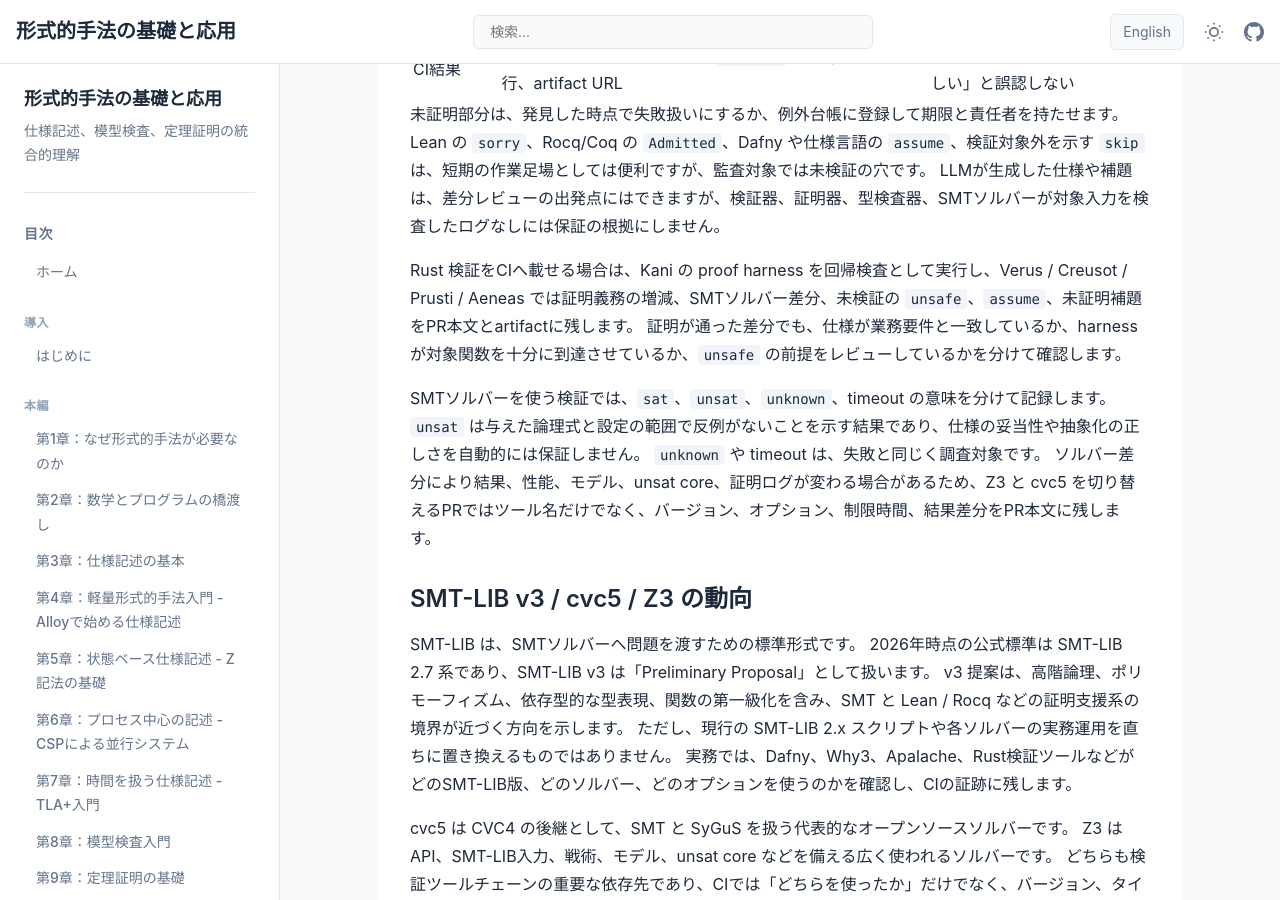
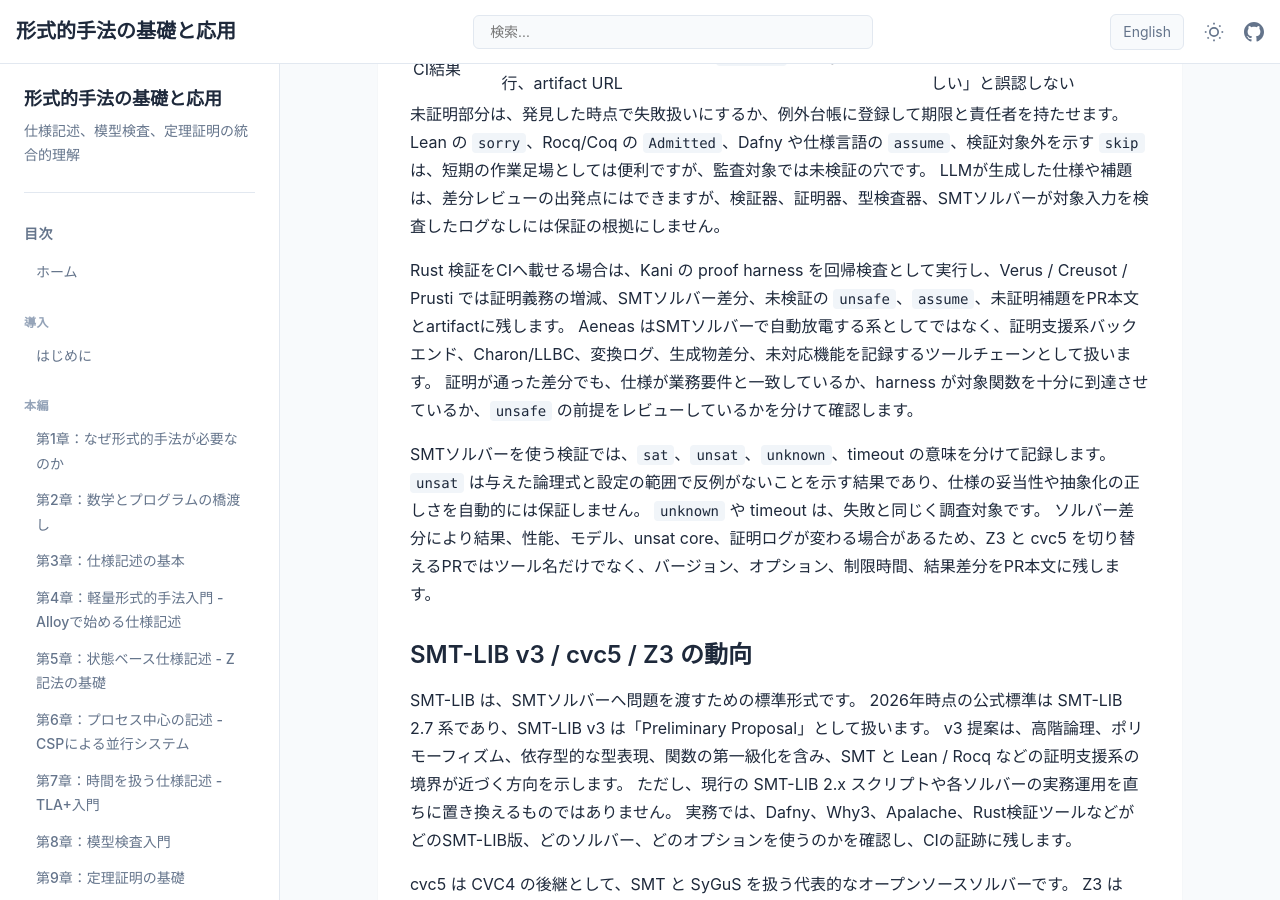
Before and after one commit to itdojp/formal-methods-book, a Jekyll site: the page built from docs/chapters/chapter12/index.md, in a window 1280 px wide and 900 px high, scrolled down 14781 px. Built offline with Jekyll 4.4.1, drawn with Linux system fonts in a browser that asks for light colours.

Commit message:
docs: clarify Aeneas CI evidence scope

```diff
--- a/docs/chapters/chapter12/index.md
+++ b/docs/chapters/chapter12/index.md
@@ -484,7 +484,8 @@ CIが保証するのは、指定した仕様、設定、ツール、バージョ
 Lean の `sorry`、Rocq/Coq の `Admitted`、Dafny や仕様言語の `assume`、検証対象外を示す `skip` は、短期の作業足場としては便利ですが、監査対象では未検証の穴です。
 LLMが生成した仕様や補題は、差分レビューの出発点にはできますが、検証器、証明器、型検査器、SMTソルバーが対象入力を検査したログなしには保証の根拠にしません。
 
-Rust 検証をCIへ載せる場合は、Kani の proof harness を回帰検査として実行し、Verus / Creusot / Prusti / Aeneas では証明義務の増減、SMTソルバー差分、未検証の `unsafe`、`assume`、未証明補題をPR本文とartifactに残します。
+Rust 検証をCIへ載せる場合は、Kani の proof harness を回帰検査として実行し、Verus / Creusot / Prusti では証明義務の増減、SMTソルバー差分、未検証の `unsafe`、`assume`、未証明補題をPR本文とartifactに残します。
+Aeneas はSMTソルバーで自動放電する系としてではなく、証明支援系バックエンド、Charon/LLBC、変換ログ、生成物差分、未対応機能を記録するツールチェーンとして扱います。
 証明が通った差分でも、仕様が業務要件と一致しているか、harness が対象関数を十分に到達させているか、`unsafe` の前提をレビューしているかを分けて確認します。
 
 SMTソルバーを使う検証では、`sat`、`unsat`、`unknown`、timeout の意味を分けて記録します。
```
Also changed, not shown: src/ja/chapters/chapter12.md (+2 -1 lines).
